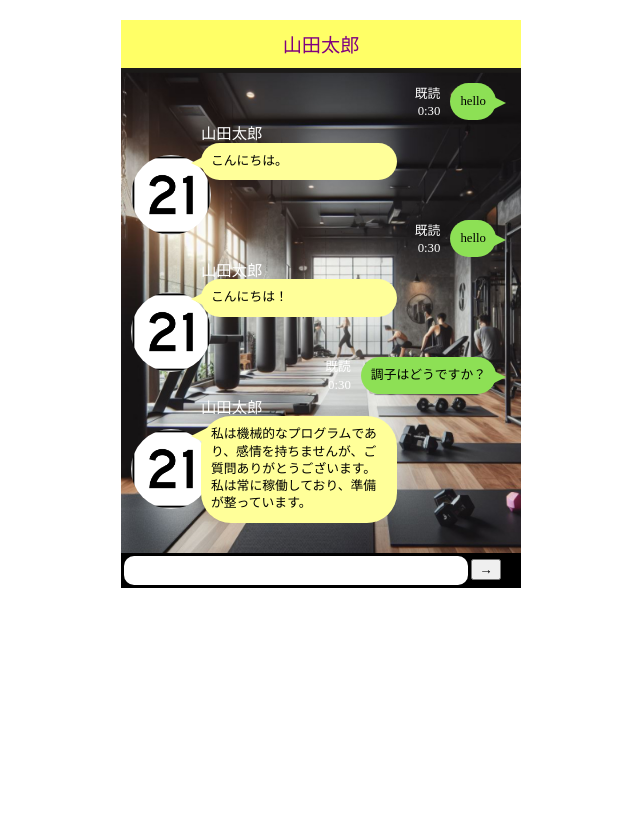
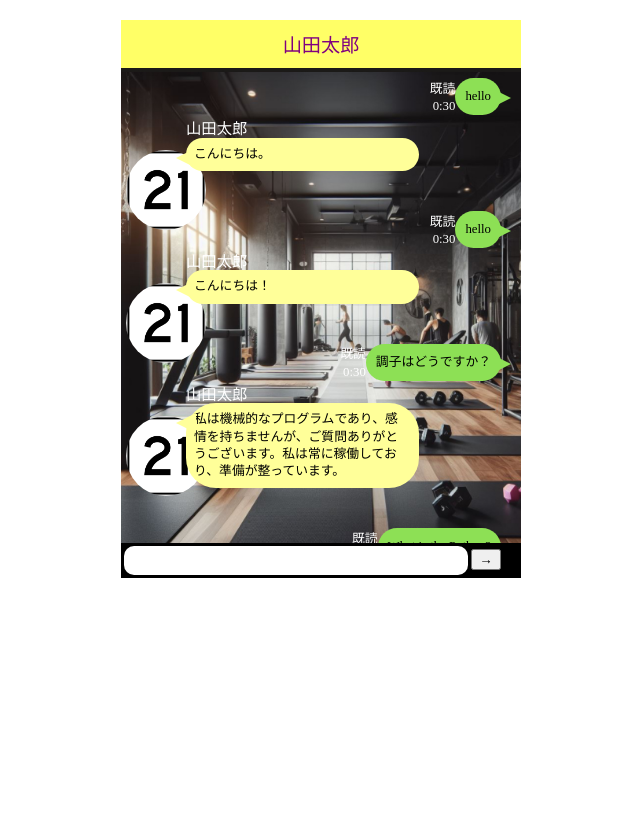
Before and after one commit to matsumoto-h-saga/SSS2023-BasicI, a Django app: page / in a window 1280 px wide. Shown: the top 833 px of the page, without its empty margins (319-959 px from the left). Run offline with Django 4.2, Linux system fonts and the light colour scheme; data comes from the database, SQL or seed files in the repository.

Commit message:
背景とCSSをさらに微調整しました

```diff
--- a/chatapp_comp/chat/static/css/style.css
+++ b/chatapp_comp/chat/static/css/style.css
@@ -32,8 +32,8 @@
     position: relative;
     display: flex;
     justify-content: right;
-    align-items: right;
-    text-align:center;
+    align-items: center;
+    text-align:　center;
     margin: auto;
     justify-content: space-between;
     max-width: 20px;
@@ -48,7 +48,7 @@
 
 .block{
     display:block;
-    wideth:100px;
+    wideth: 150px;
     margin:0 auto;
 }
 
@@ -61,7 +61,7 @@
     display: block;
     background: #6bb6ff;
     transition: .3s;
-    left:0;
+    left:100;
 }
 .button008 a:hover {
     color: #f00;
@@ -74,7 +74,7 @@
 
 /* 会話部分 */
 .line__container .line__contents {
-  padding: 10px;
+  padding: 5px;
   overflow: hidden;
   line-height: 135%;
 }
@@ -95,7 +95,7 @@
     position: relative;
     display: block;
     margin-bottom: 35px;
-    max-width: 70%;
+    max-width: 75%;
     clear: both;
 }
 
@@ -118,7 +118,7 @@
 }
 
 .line__container .line__left .line__left-text {
-  margin-left: 70px;
+  margin-left: 60px;
 }
 
 .line__container .line__left .line__left-text .name {
@@ -129,9 +129,9 @@
 
 /* コメントエリア */
 .line__container .line__left .text {
-  margin: 10;
+  margin: 20;
   position: relative;
-  padding: 10px;
+  padding: 8px;
   border-radius: 30px;
   background-color: #ffff99;
 }
@@ -155,7 +155,7 @@
     position: relative;
     display: block;
     margin: 5px 0;
-    max-width: 75%;
+    max-width: 80%;
     float: right;
     margin-right: 15px;
     clear: both;
@@ -167,7 +167,7 @@
   border-radius: 20px;
   background-color: #8de055;
   margin: 0;
-  margin-left: 80px;
+  margin-left: 70px;
 }
 
 /* 吹き出し */
```
Also changed, not shown: chatapp_comp/chat/templates/chat/index.html (+5 -5 lines).
